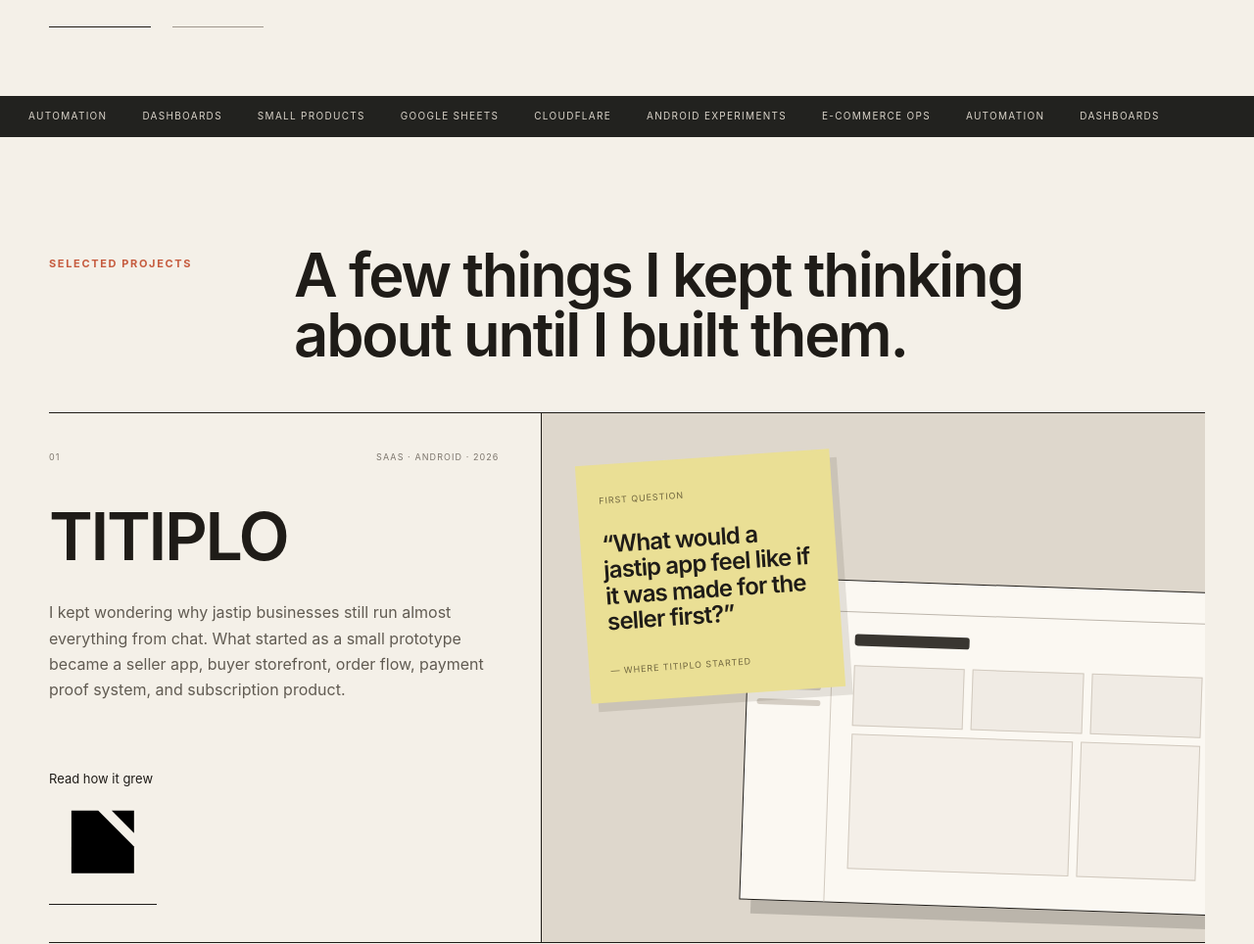
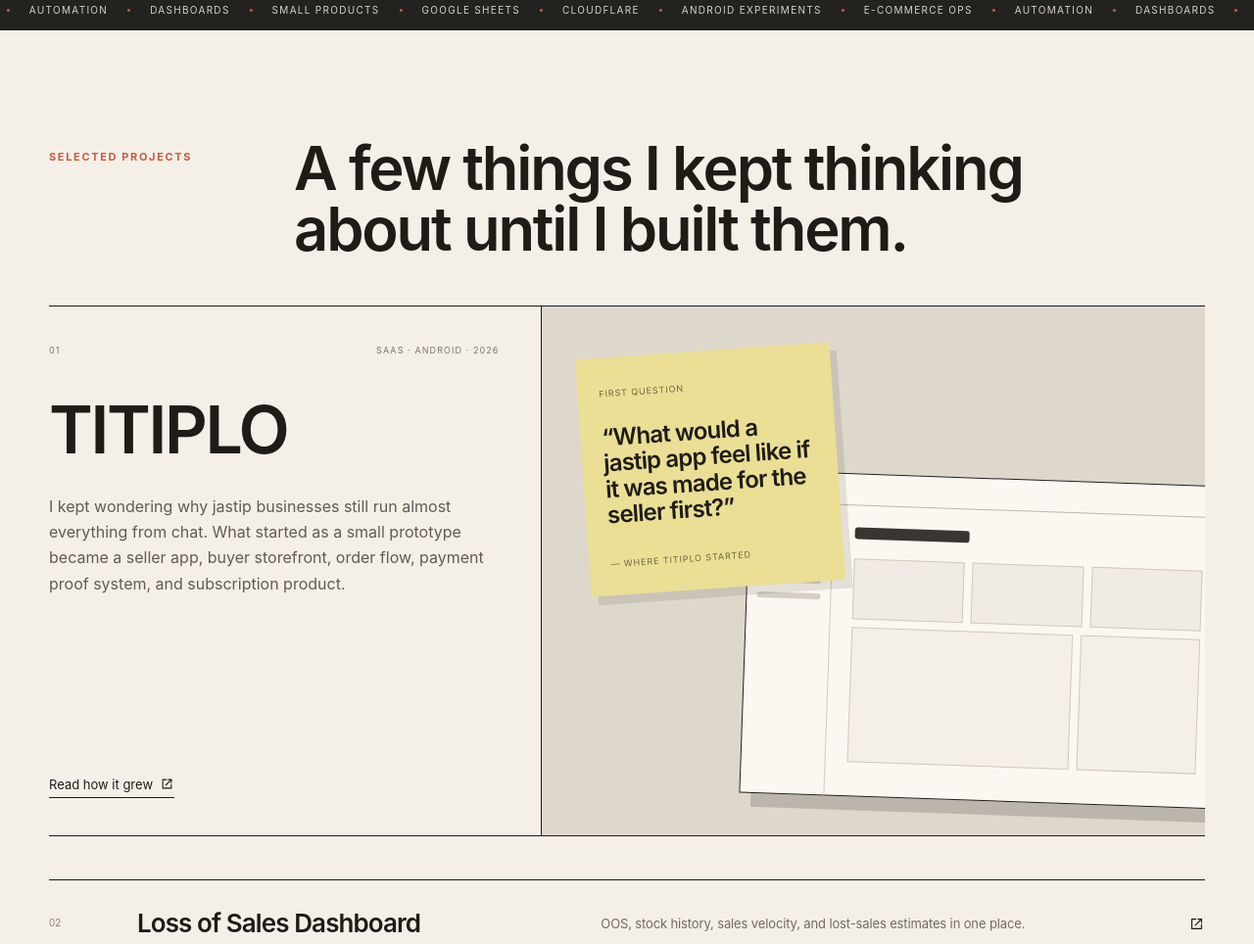
Before and after one commit to barilia1998/Personal-Webs, a plain HTML site: page index.html in a window 1280 px wide. Shown: the part 764-1728 px from the top of the page at 98% size. Drawn offline with Linux system fonts and the light colour scheme.

Commit message:
Add consistent minimal icon system

```diff
--- a/styles.css
+++ b/styles.css
@@ -113,3 +113,50 @@
 .hero-copy{font-size:18px;line-height:1.6}
 .project-lead,.about-small{font-size:16px;line-height:1.65}
 .nameplate,.nav,.tiny-link,.project-desc,.experience-row p{letter-spacing:-.01em}
+
+/* Natural icon system */
+.icon{
+  width:15px;
+  height:15px;
+  display:inline-block;
+  vertical-align:-2px;
+  fill:none;
+  stroke:currentColor;
+  stroke-width:1.7;
+  stroke-linecap:round;
+  stroke-linejoin:round;
+  flex:0 0 auto;
+}
+.tiny-link,
+.underline-link,
+.project-link,
+.footer-actions a{
+  display:inline-flex;
+  align-items:center;
+  gap:7px;
+}
+.project-arrow{
+  display:flex;
+  align-items:center;
+  justify-content:flex-end;
+}
+.project-arrow .icon{
+  width:17px;
+  height:17px;
+}
+.dialog-close{
+  display:grid;
+  place-items:center;
+}
+.dialog-close .icon{
+  width:17px;
+  height:17px;
+}
+.ticker-dot{
+  width:3px;
+  height:3px;
+  border-radius:50%;
+  background:var(--rust);
+  display:inline-block;
+  margin:0 2px;
+}
```
